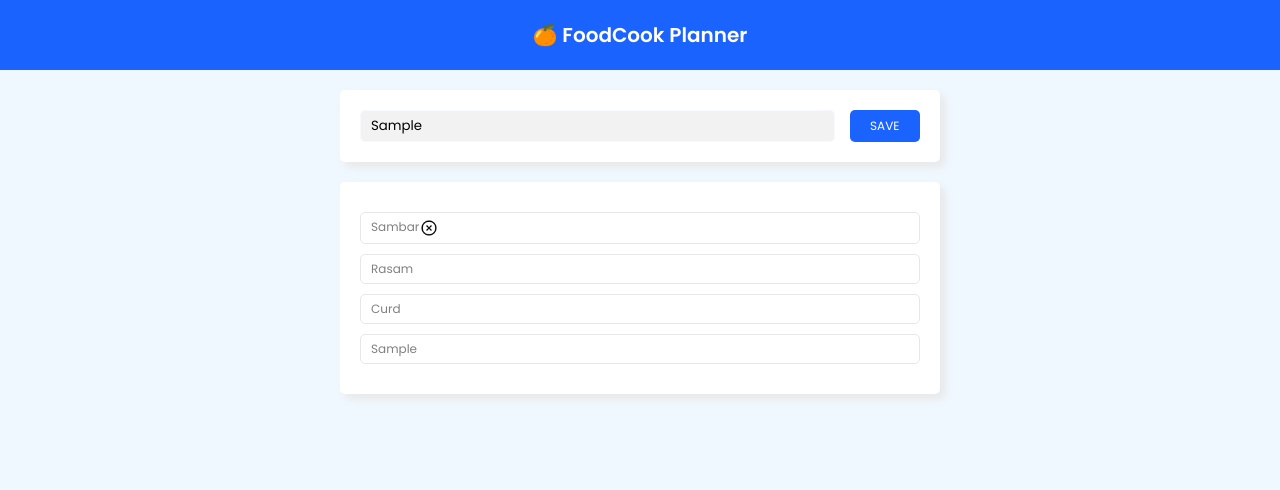
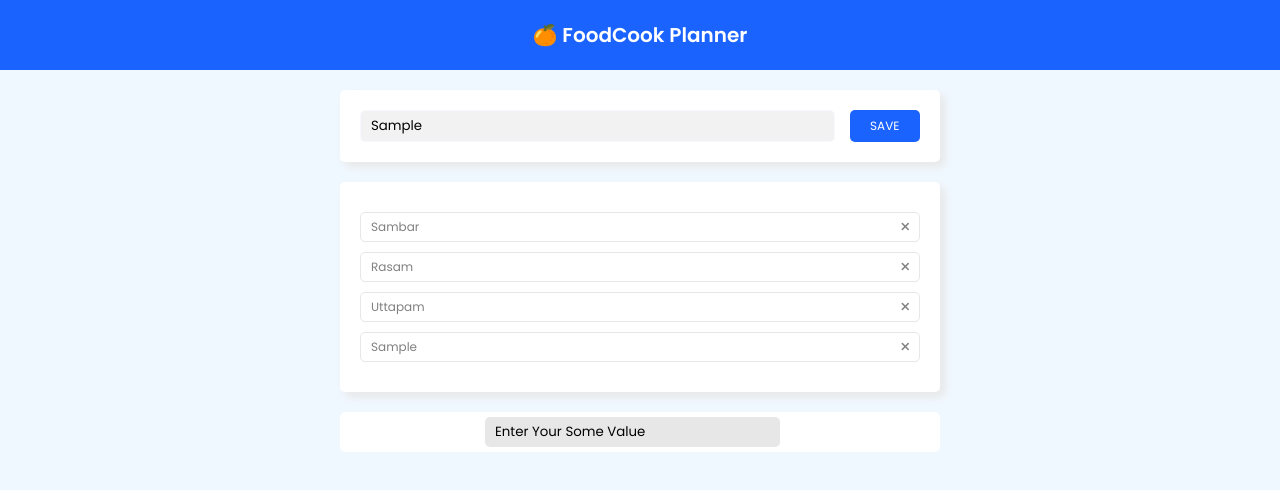
Before and after one commit to iamraghavan/Javascript-DOM, a plain HTML site: page index.html in a window 1280 px wide. Both pictures are taken after typing "Sample" into the empty fields and a click on the button "SAVE". Drawn offline with Linux system fonts and the light colour scheme.

Commit message:
DOM Element

```diff
--- a/assets/css/style.css
+++ b/assets/css/style.css
@@ -88,8 +88,8 @@ main>div>p {
     display: flex;
     text-transform: capitalize;
     border-radius: 5px;
-
-
+    justify-content: space-between;
+    align-items: center;
 
 }
 
@@ -121,3 +121,22 @@ main>div>p {
     color:#FFF;
     cursor: pointer;
 }
+
+/* ---- No Need ---- */
+
+.inputName-container{
+    background-color: #fff;
+    border-radius: 5px;
+    padding:5px;
+}
+
+.inputName-container > input{
+    padding: 5px 10px;
+    outline: none;
+    width: 50%;
+    margin-right: 15px;
+    border: 1px solid rgb(0, 0, 0);
+    border: none;
+    background-color: #f2f2f2;
+    border-radius: 5px;
+}
--- a/assets/js/removeDOMElement.js
+++ b/assets/js/removeDOMElement.js
@@ -0,0 +1,36 @@
+let inputFood = document.getElementById("input-food");
+let inputBtn = document.getElementById("input-btn");
+let despFood = document.getElementById("food-container");
+
+inputBtn.addEventListener("click", () => {
+
+    const list = document.createElement("li");
+    const divItem = document.createElement("div");
+    const removeEl = document.createElement("div");
+
+    list.append(removeEl);
+
+    removeEl.parentElement.setAttribute('onclick', "removeItem(event)")
+
+    removeEl.innerHTML = '<i class="fa fa-xmark"></i>';
+
+    list.append(divItem)
+
+    // const textNode = document.createTextNode(inputFood.value)
+    divItem.textContent = inputFood.value;
+    list.className = "food-item";
+
+    despFood.append(list);
+    list.append(divItem);
+    list.append(removeEl);
+
+
+});
+
+function removeItem(event){
+
+    let exList = event.target.parentNode.parentNode
+    // Remove the Element
+    exList.remove();
+
+}
--- /dev/null
+++ b/assets/js/setting&getting.js
@@ -0,0 +1,45 @@
+const inputElement = document.querySelector(".inputName-container input");
+
+// setting the attributes
+/* Element.setAttribute("name", "display Name (Full Name)") */
+inputElement.setAttribute("value", "Enter Your Some Value");
+
+// Getting the attributes
+const isLive = inputElement.getAttribute("isAlive");
+const hobbiesDOM = inputElement.getAttribute("hobbies");
+
+console.log(isLive, hobbiesDOM);
+
+/* List all attributes of the Elements */
+console.log(inputElement.attributes);
+
+/* Find the index of the first attribute */
+console.log(inputElement.attributes[5]);
+
+/* attributes by property name */
+console.log(inputElement.attributes.place.value); //Dot Notation
+
+/* attributes by Bracket Notation */
+console.log(inputElement.attributes["hobbies"].value);
+
+// Methods
+/* Check for attribute existence */
+var isTrue = inputElement.hasAttribute("Place");
+console.log(isTrue);
+
+var isFalse = inputElement.hasAttribute("Age");
+console.log(isFalse);
+
+/* Remove Existeing attributes */
+inputElement.removeAttribute("isAlive");
+
+var checkIsAlive = inputElement.hasAttribute("isAlive"); // ----- Testing Purpose ------
+console.log(checkIsAlive);
+
+/* Getting the CSS Style attributes */
+console.log(inputElement.getAttribute("style"));
+
+/* CSS Style Declaration ---> instances of values */
+console.log(inputElement.style);
+
+/* Data Attributes */
--- a/index.html
+++ b/index.html
@@ -1,7 +1,7 @@
 <html lang="en">
-
 <head>
     <title>Javascript (Document Object Model)</title>
+    <link rel="stylesheet" href="https://cdnjs.cloudflare.com/ajax/libs/font-awesome/6.2.0/css/all.min.css" integrity="sha512-xh6O/CkQoPOWDdYTDqeRdPCVd1SpvCA9XXcUnZS2FmJNp1coAFzvtCN9BmamE+4aHK8yyUHUSCcJHgXloTyT2A==" crossorigin="anonymous" referrerpolicy="no-referrer" />
     <!-- Stylesheets -->
     <link rel="stylesheet" href="./assets/css/style.css">
 
@@ -16,8 +16,6 @@
 
 
     <main id="main">
-
-
 
 
         <!-- <div class="alert">
@@ -35,11 +33,44 @@
         <ul id="food-container" class="food-container">
             <li class="food-item">
                 <div>Sambar</div>
-                <div><img id="closeBtn" src="./assets/img/close.png" width="auto" height="20px" alt=""></div>
+                <div onclick="removeItem(event)">
+                    <i class="fa fa-xmark"></i>
+                </div>
             </li>
-            <li class="food-item">Rasam </li>
-            <li class="food-item">Curd</li>
+            <li class="food-item">
+                <div>Rasam</div>
+                <div onclick="removeItem(event)">
+                    <i class="fa fa-xmark"></i>
+                </div>
+            </li>
+            <li class="food-item"><div>Uttapam</div>
+                <div onclick="removeItem(event)"><i class="fa fa-xmark"></i></div></li>
         </ul>
+
+
+        <!-- Sibling Elements -->
+        <!-- <ul>
+            <li>1</li>
+            <li>2</li>
+            <li>3</li>
+            <li>4</li>
+            <li>5</li>
+        </ul> -->
+
+
+
+        <!-- Demo Form -->
+
+        <div class="inputName-container">
+            <input type="text" id="nameID" name="fullName" placeholder="Full Name" data-isALive="yesBoss" place="Chennai" hobbies="love your heart" style="background-color:rgb(231, 231, 231);">
+        </div>
+
+        <!--
+            Declare the Own Attributes for the any input element
+            Example : <input type="text" id="" data-isALive="true" data-hobbies="Love Your's heart">
+         -->
+
+        <!-- --------- -->
         <!-- DOM Clone Elements Content -->
         <!-- <button  class="input-button" id="elSync">Sync</button>
         <div id="duplicateData"></div> -->
@@ -69,8 +100,14 @@
 
     <!-- <script src="./assets/js/DOMElementClone.js"></script> -->
     <script src="./assets/js/removeDOMElement.js"></script>
+    <!-- <script src="./assets/js/LoopingDOMElement.js"></script> -->
+    <!-- <script src="./assets/js/FindingParentElement.js"></script> -->
+    <!-- <script src="./assets/js/appendMethod.js"></script> -->
+    <!-- <script src="./assets/js/FindingSiblingElements.js"></script> -->
+    <script src="./assets/js/setting&getting.js"></script>
 
-    <script src="./assets/js/appendMethod.js"></script>
+
+
 </body>
 
 </html>
```
Also changed, not shown: assets/js/ElementPro-vs-HTMLPro.js (added, +9 -0 lines), assets/js/FindingParentElement.js (added, +13 -0 lines), assets/js/FindingSiblingElements.js (added, +7 -0 lines), assets/js/LoopingDOMElement.js (added, +25 -0 lines), assets/js/Task1.js (added, +19 -0 lines), assets/js/findingChildElement.js (added, +18 -0 lines), assets/js/notes.txt, example.html (added).
